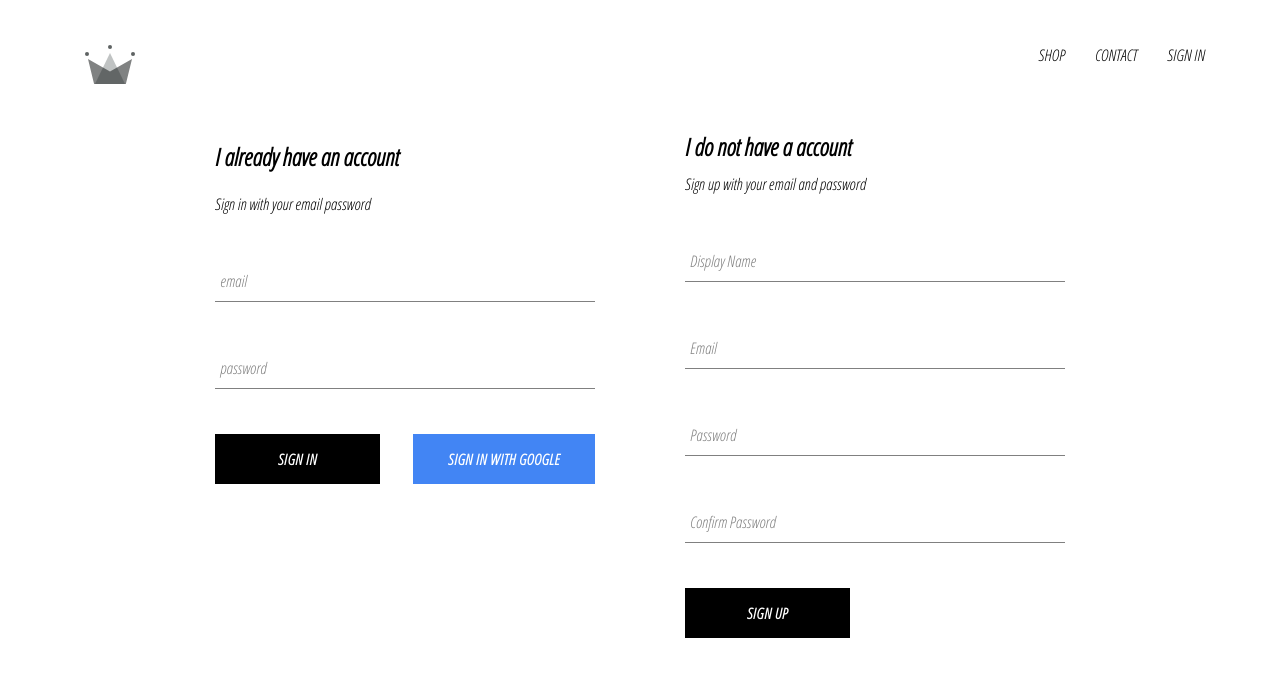
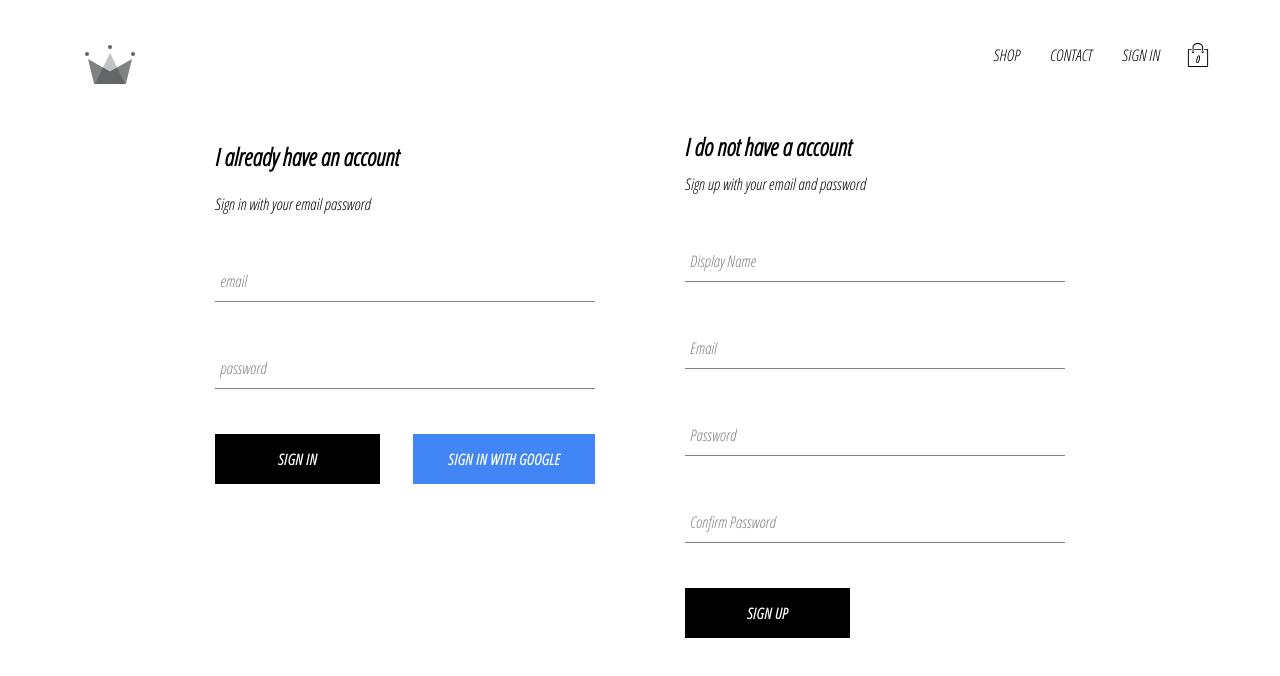
Before and after one commit to safisiddiqui/crwn-clothing, a React (Create React App) app: page /signin in a window 1280 px wide. Shown: the top 676 px of the page. Built offline with nearby package versions, Linux system fonts and the light colour scheme; no server answers.

Commit message:
added cartIcon and cartDropdown components to application, also implented cart reducer

```diff
--- /dev/null
+++ b/src/components/cart-dropdown/cart-dropdown.component.jsx
@@ -0,0 +1,14 @@
+import React from "react";
+
+import CustomButton from "../custom-button/custom-button.component";
+
+import './cart-dropdown.styles.scss';
+
+const CartDropdown = () => (
+<div className='cart-dropdown'>
+    <div className = 'cart-items'/>
+    <CustomButton>GO TO CHECKOUT</CustomButton>
+</div>
+)
+
+export default CartDropdown;
--- /dev/null
+++ b/src/components/cart-dropdown/cart-dropdown.styles.scss
@@ -0,0 +1,24 @@
+.cart-dropdown {
+    position: absolute;
+    width: 240px;
+    height: 340px;
+    display: flex;
+    flex-direction: column;
+    padding: 20px;
+    border: 1px solid black;
+    background-color: white;
+    top: 90px;
+    right: 40px;
+    z-index: 5;
+
+    .cart-items {
+      height: 240px;
+      display: flex;
+      flex-direction: column;
+      overflow: scroll;
+    }
+
+    button {
+      margin-top: auto;
+    }
+  }
--- /dev/null
+++ b/src/components/cart-icon/cart-icon.component.jsx
@@ -0,0 +1,21 @@
+import React from "react";
+import {connect} from 'react-redux'
+
+import { toggleCartHidden } from "../../redux/cart/cart.actions";
+
+import {ReactComponent as ShoppingIcon} from '../../assets/shopping-bag.svg';
+
+import './cart-icon.styles.scss';
+
+const CartIcon = ({toggleCartHidden}) => (
+    <div className='cart-icon' onClick ={toggleCartHidden}>
+    <ShoppingIcon  className = 'shopping-icon' />
+    <span className= 'item-count'>0</span>
+    </div>
+);
+
+const mapDispatchToProps = dispatch => ({
+    toggleCartHidden: () => dispatch(toggleCartHidden())
+});
+
+export default connect(null, mapDispatchToProps)(CartIcon)
--- /dev/null
+++ b/src/components/cart-icon/cart-icon.styles.scss
@@ -0,0 +1,21 @@
+.cart-icon {
+    width: 45px;
+    height: 45px;
+    position: relative;
+    display: flex;
+    align-items: center;
+    justify-content: center;
+    cursor: pointer;
+
+    .shopping-icon {
+      width: 24px;
+      height: 24px;
+    }
+
+    .item-count {
+      position: absolute;
+      font-size: 10px;
+      font-weight: bold;
+      bottom: 12px;
+    }
+  }
--- a/src/components/header/header.component.jsx
+++ b/src/components/header/header.component.jsx
@@ -7,11 +7,15 @@
 
 import {ReactComponent as Logo} from '../../assets/crown.svg';
 
+import CartDropdown from '../cart-dropdown/cart-dropdown.component'
+
 import {auth} from '../../firebase/firebase.utils';
+
+import CartIcon from '../cart-icon/cart-icon.component';
 
 import './header.styles.scss';
 
-const Header = ({currentUser}) => (
+const Header = ({currentUser, hidden}) => (
     <div className='header'>
       <Link className='logo-container' to='/'>
         <Logo className='logo' />
@@ -32,13 +36,19 @@
             SIGN IN
           </Link>
           )}
+          <CartIcon />
       </div>
+      {
+          hidden ? null : <CartDropdown />
+      }
+
     </div>
   );
 
-  const mapStateToProps = (state) => ({
-    currentUser: state.user.currentUser
-  })
+  const mapStateToProps = ({user: {currentUser}, cart:{hidden}}) => ({
+    currentUser,
+    hidden
+  });
 
 
 export default connect(mapStateToProps)(Header);
--- /dev/null
+++ b/src/redux/cart/cart.actions.js
@@ -0,0 +1,6 @@
+import CartActionTypes from "./cart.types";
+
+export const toggleCartHidden = () => ({
+    type: CartActionTypes.TOGGLE_CART_HIDDEN
+
+});
--- /dev/null
+++ b/src/redux/cart/cart.reducer.js
@@ -0,0 +1,20 @@
+import CartActionTypes from './cart.types';
+
+
+const INITIAL_STATE = {
+    hidden: true
+};
+
+const cartReducer = (state = INITIAL_STATE, action) => {
+    switch (action.type) {
+        case CartActionTypes.TOGGLE_CART_HIDDEN:
+            return {
+                ...state,
+                hidden: !state.hidden
+            };
+            default:
+                return state;
+    }
+};
+
+export default cartReducer;
--- /dev/null
+++ b/src/redux/cart/cart.types.js
@@ -0,0 +1,5 @@
+const CartActionTypes = {
+    TOGGLE_CART_HIDDEN: 'TOGGLE_CART_HIDDEN'
+}
+
+export default CartActionTypes
--- a/src/redux/root-reducer.js
+++ b/src/redux/root-reducer.js
@@ -1,7 +1,9 @@
 import {combineReducers} from 'redux'
 
 import userReducer from './user/user.reducer';
+import cartReducer from './cart/cart.reducer';
 
 export default combineReducers({
-    user: userReducer
-})
+    user: userReducer,
+    cart: cartReducer
+});
```
Also changed, not shown: src/assets/shopping-bag.svg (added).
